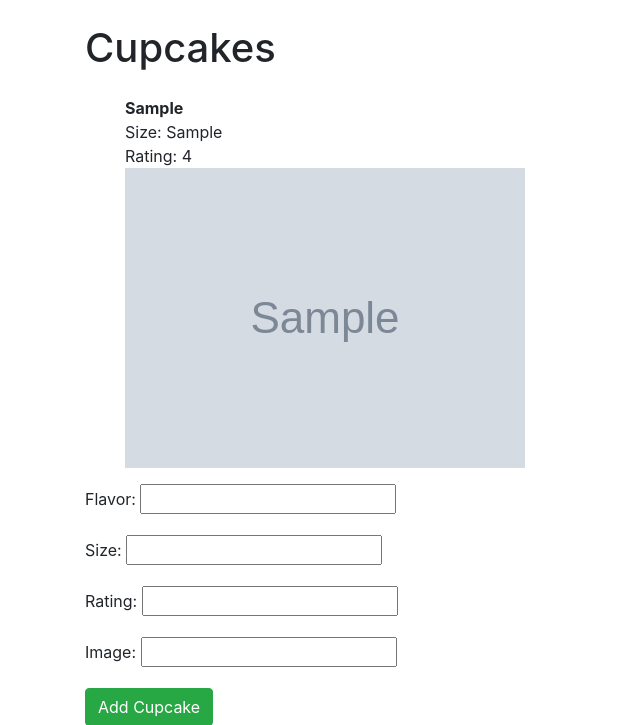
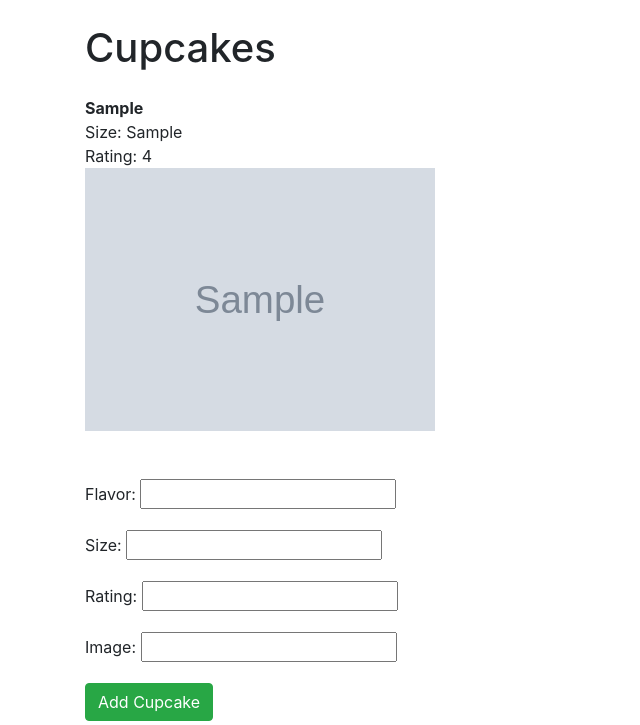
Before and after one commit to stgibson/flask-cupcakes, a Flask app: page / in a window 1280 px wide. Shown: the top 725 px of the page, without its empty margins (0-640 px from the left). Run offline with Flask 2, Linux system fonts and the light colour scheme; tables that the repository leaves empty hold one stand-in row (values such as "Sample post"); grey boxes marked "Sample" are stand-in pictures; some libraries are stand-ins or nearby versions.

Commit message:
Made list of cupcakes a bootstrap grid. Modified templates/home.html and addCupcakeToList($cupcakesList, cupcake) in static/app.js.

```diff
--- a/static/app.js
+++ b/static/app.js
@@ -16,10 +16,12 @@ async function getAllCupcakes() {
  */
 function addCupcakeToList($cupcakesList, cupcake) {
   const $cupcakeListItem = $(`
-    <b>${cupcake.flavor}</b>
-    <div>Size: ${cupcake.size}</div>
-    <div>Rating: ${cupcake.rating}</div>
-    <img src="${cupcake.image}" alt="image of cupcake">
+    <div class="col-4">
+      <b>${cupcake.flavor}</b>
+      <div>Size: ${cupcake.size}</div>
+      <div>Rating: ${cupcake.rating}</div>
+      <img class="img-fluid mb-5" src="${cupcake.image}" alt="image of cupcake">
+    </div>
   `);
   $cupcakesList.append($cupcakeListItem);
 }
--- a/templates/home.html
+++ b/templates/home.html
@@ -4,7 +4,7 @@
 
 {% block content %}
   <h1 class="my-4">Cupcakes</h1>
-  <ul id="cupcakes-list"></ul>
+  <div id="cupcakes-list" class="row"></div>
   <form>
     <div class="form-group">
       <label for="flavor">Flavor: </label>
```
